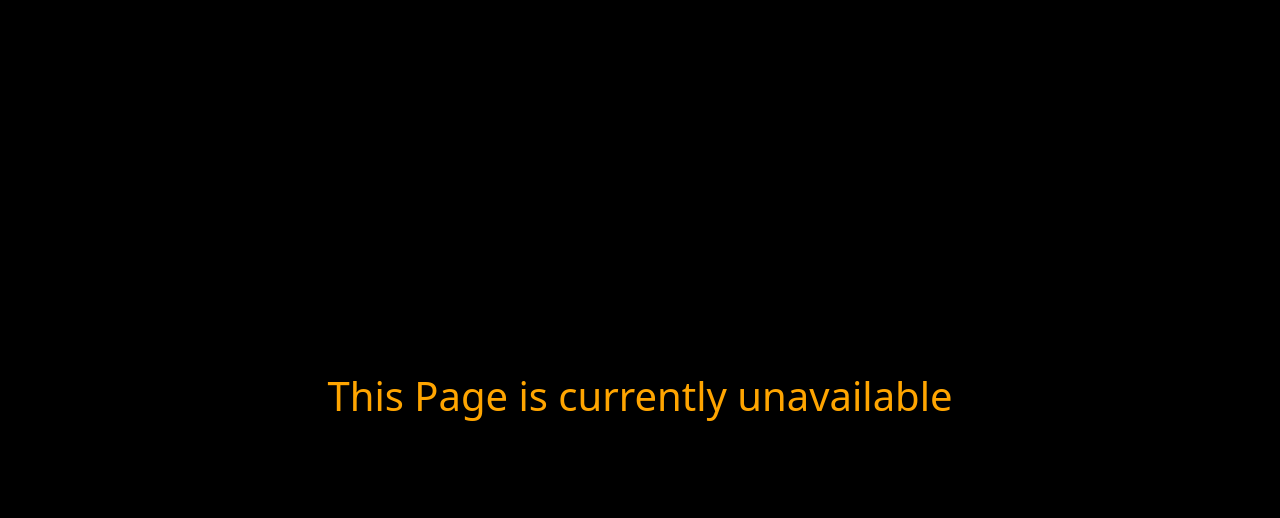
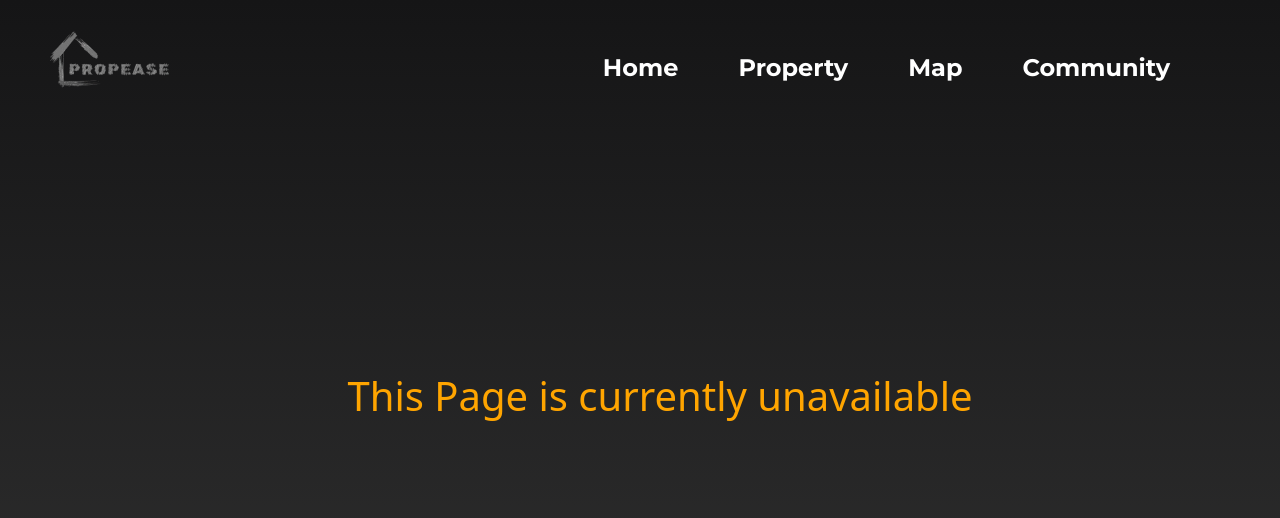
Before and after one commit to MidhunPalanisamy/Propease-Dynamic, a React (Create React App) app in the folder propease-FE/: page /#/community in a window 1280 px wide. Shown: the top 518 px of the page. Built offline with nearby package versions, Linux system fonts and the light colour scheme.

Commit message:
Updated Community.js

```diff
--- a/propease-FE/src/Components/Community.js
+++ b/propease-FE/src/Components/Community.js
@@ -1,7 +1,7 @@
 import React, { useState, useEffect, useRef } from 'react';
 // import SockJS from 'sockjs-client';
 // import { Client } from '@stomp/stompjs';
-// import MainNavBar from './MainNavBar';
+import MainNavBar from './MainNavBar';
 
 // const Community = ({ username }) => {
 //   const [messages, setMessages] = useState([]);
@@ -77,11 +77,11 @@ const Community = () => {
       justifyContent: "center",
       alignItems: "center",
       height: "100vh",
-      backgroundColor: "black",
       color: "orange",
       fontSize: "1.5rem",
       fontWeight: "bold"
     }}>
+      <MainNavBar />
       <h1>This Page is currently unavailable</h1>
     </div>
   );
```
